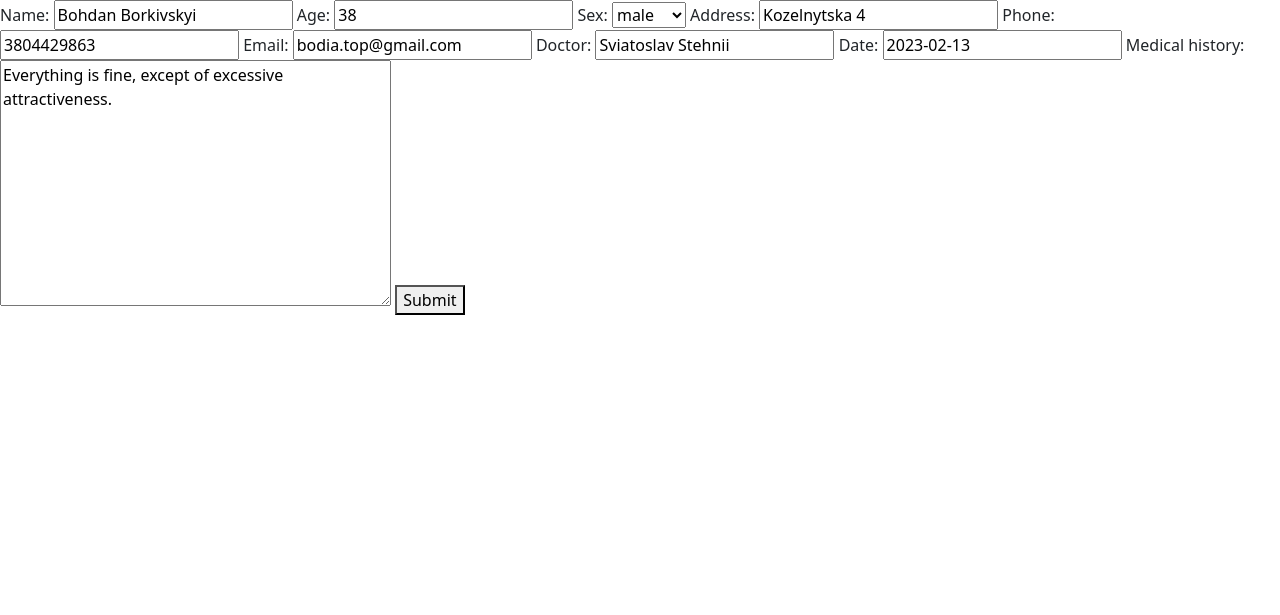
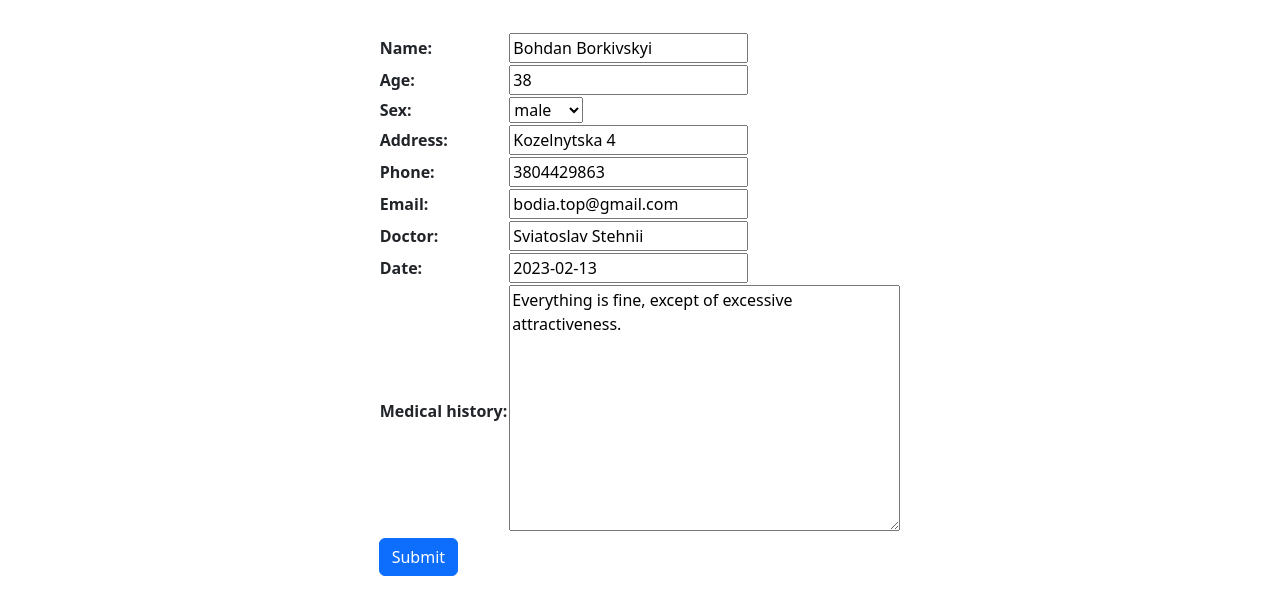
Before and after one commit to sviatoslavstehnii/patients, a Django app: page /update_patient/1/ in a window 1280 px wide. Shown: the part 56-671 px from the top of the page. Run offline with Django 4.2, Linux system fonts and the light colour scheme; data comes from the database, SQL or seed files in the repository.

Commit message:
styled update patient

```diff
--- a/patients/patients_app/templates/patients_app/patients_list.html
+++ b/patients/patients_app/templates/patients_app/patients_list.html
@@ -10,7 +10,7 @@
                 <p class="card-text">Doctor: {{ patient.doctor }}</p>
                 <p class="card-text">{{ patient.phone }}</p>
                 <p class="card-text">{{ patient.medical_history }}</p>
-                <a href="{% url 'update_patient' patient.id %}" class="button" style="display: inline-block;
+                <a href="{% url 'update_patient' patient.id %}" style="display: inline-block;
                 border: 1px solid #ccc; background-color: #f5f5f5; color: #333; padding: 0.5em 1em; text-decoration: none; font-weight: bold; border-radius: 3px; cursor: pointer;">edit</a>
               </div>
         </div>
--- a/patients/patients_app/templates/patients_app/update_patient.html
+++ b/patients/patients_app/templates/patients_app/update_patient.html
@@ -1,9 +1,13 @@
 {% extends 'base.html' %}
 
 {% block body %}
-<form method="post">
-    {% csrf_token %}
-    {{ form }}
-    <button class="button is-success is-fullwidth is-medium mt-5" type="submit">Submit</button>
-</form>
+<div style="display: flex; justify-content: center; align-items: center; margin-top: 2em;">
+    <form method="post">
+        <table>
+            {% csrf_token %}
+            {{ form.as_table }}
+        </table>
+    <button class="btn btn-primary" type="submit">Submit</button>
+    </form>
+</div>
 {% endblock %}
```
